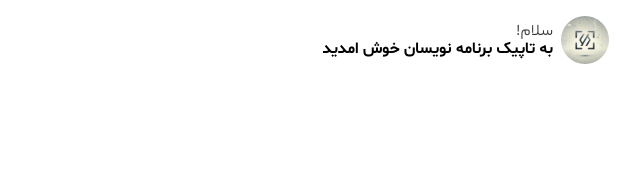
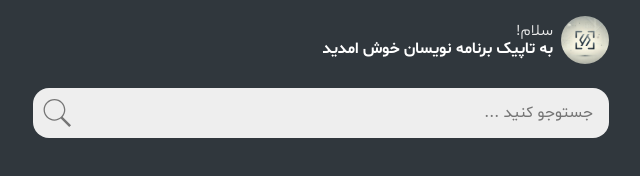
Before and after one commit to ProgramingTopic/ProgramingTopic.github.io, a plain HTML site: page index.html in a window 1280 px wide. Shown: the whole page, without its empty margins (319-959 px from the left). Drawn offline with Linux system fonts and the light colour scheme.

Commit message:
topic v001

```diff
--- a/index.html
+++ b/index.html
@@ -21,5 +21,17 @@
       </div>
     </div>
   </header>
+  <main class="main">
+    <div class="container">
+      <div class="searchbar">
+        <div class="searcr-icon">
+          <img src="images/serachicon.svg" alt="search" class="search-image">
+        </div>
+        <div class="search-box">
+          <input type="text" placeholder="جستوجو کنید ..." class="search-box__input">
+        </div>
+      </div>
+    </div>
+  </main>
 </body>
 </html>
--- a/style/app.css
+++ b/style/app.css
@@ -373,7 +373,8 @@
   /* start project */
 body {
     font-family: "Shabnam";
-    border-right-color: #eeeeee;
+    background-color: #30373d;
+    color: #fff;
 }
 .container {
     max-width: 576px;
@@ -403,7 +404,7 @@
 .header-text {
     margin: 0;
     font-family: "Shabnam Light";
-    color: #000000c5;
+    color: #f5f5f5f5;
 
 }
 .header-title {
@@ -411,3 +412,37 @@
     font-family: "Shabnam Bold";
     font-weight: normal;
 }
+/* search bar */
+.main {
+
+}
+.searchbar {
+  width: 100%;
+  background-color: #eeeeee;
+  display: flex;
+  justify-content: space-between;
+  align-items: center;
+  flex-direction: row-reverse;
+  border-radius: 1rem;
+  margin-top: 1.5rem;
+}
+.searcr-icon {
+    width: 2rem;
+    height: 2rem;
+    margin-left: 0.5rem;
+}
+.search-image {
+    width: 100%;
+    height: 100%;
+}
+.search-box {
+
+}
+.search-box__input {
+    outline: none;
+    border: none;
+    background-color: #eeeeee;
+    margin-right: 1rem;
+    width: 30rem;
+    padding: 1rem 0;
+}
```
Also changed, not shown: images/serachicon.svg (added).
